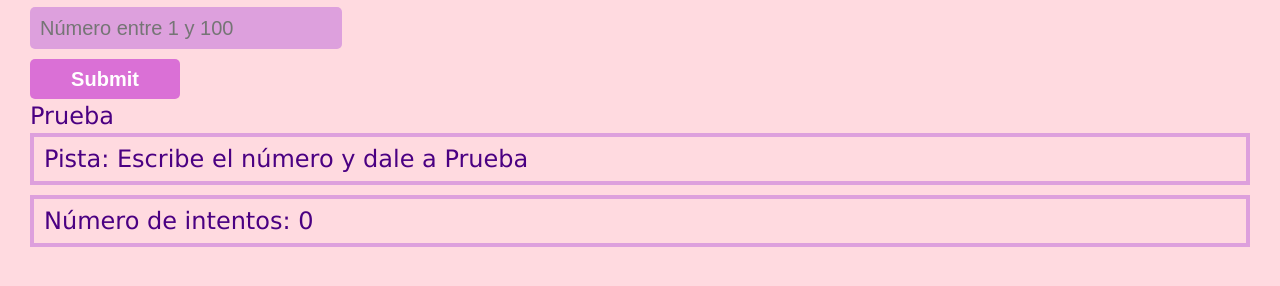
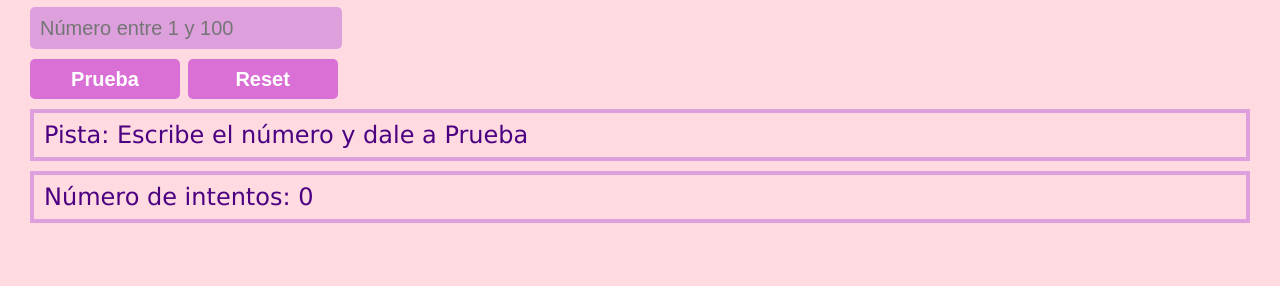
Before and after one commit to Adalab/modulo-2-evaluacion-intermedia-AndreaAguado, a plain HTML site: page index.html in a window 1280 px wide. Shown: the part 112-398 px from the top of the page. Drawn offline with Linux system fonts and the light colour scheme.

Commit message:
add reset button to html and fix send button

```diff
--- a/index.html
+++ b/index.html
@@ -13,7 +13,10 @@
     <form class="form" action="/" method="POST">
         <label class="label" for="userNumber">Introduce aquí tu número:</label>
         <input placeholder="Número entre 1 y 100" class="input js_input" id="userNumber" type="text">
-        <input class="button js_button" type="submit">Prueba</input>
+        <div class="buttons-container">
+            <input class="button js_button" type="submit" value="Prueba">
+            <input class="button js_reset" type="submit" value="Reset">
+        </div>
     </form>
     <p class="container hint js_hint">Pista: Escribe el número y dale a Prueba</p>
     <p class="container attempts js_attempts">Número de intentos: 0</p>
```
